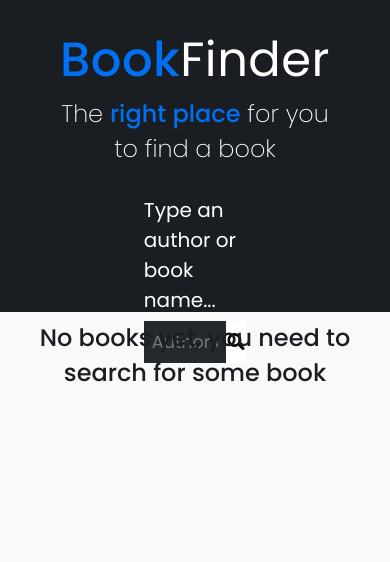
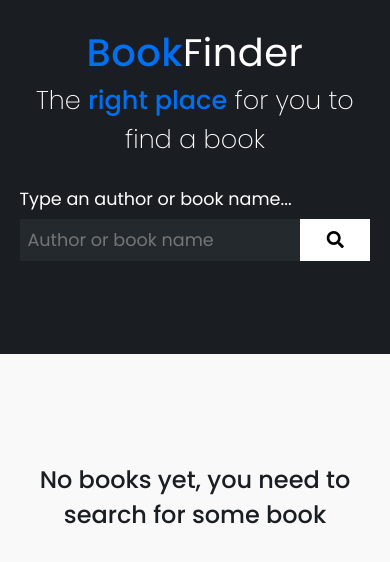
Before and after one commit to TiagoDiass/book-finder, a React (Create React App) app: page / in a window 390 px wide. Shown: the top 562 px of the page. Built offline with nearby package versions, Linux system fonts and the light colour scheme.

Commit message:
:iphone: responsive styles done

```diff
--- a/src/components/BookBlock/styles.js
+++ b/src/components/BookBlock/styles.js
@@ -10,7 +10,7 @@ export const BookBlock = styled.div`
   box-shadow: 0 0 8px 2px rgba(0, 0, 0, 0.25);
   overflow: hidden;
 
-  transition: transform 0.2s ease;
+  transition: transform 0.2s ease, opacity 0.2s ease;
 
   .thumbnail {
     width: 35%;
@@ -63,6 +63,34 @@ export const BookBlock = styled.div`
   &:hover {
     transform: translateY(-9px);
   }
+
+  @media (max-width: 850px) {
+    width: 100%;
+    margin: 0.6rem;
+
+    .thumbnail {
+      width: 25%;
+    }
+
+    .book-data {
+      width: 75%;
+    }
+
+    &:hover {
+      transform: translateY(0);
+      opacity: 0.9;
+    }
+  }
+
+  @media (max-width: 570px) {
+    .thumbnail {
+      width: 35%;
+    }
+
+    .book-data {
+      width: 65%;
+    }
+  }
 `;
 
 export const DetailsButton = styled.button.attrs((props) => ({ type: 'button' }))`
--- a/src/pages/Main/styles.js
+++ b/src/pages/Main/styles.js
@@ -67,6 +67,7 @@ export const InputSection = styled.section`
     display: flex;
     flex-direction: column;
     align-items: center;
+    margin-bottom: 2rem;
 
     .label {
       width: 100%;
@@ -95,7 +96,51 @@ export const InputSection = styled.section`
     .error {
       width: 100%;
       font-size: 0.9rem;
+      margin-bottom: 0.8rem;
     }
+  }
+
+  @media (max-width: 1200px) {
+    form {
+      width: 50%;
+    }
+  }
+
+  @media (max-width: 820px) {
+    .container {
+      width: 90%;
+    }
+
+    form {
+      width: 100%;
+    }
+
+    .label label {
+      font-size: 1.1rem;
+    }
+  }
+
+  @media (max-width: 600px) {
+    .logo {
+      margin-bottom: 1.5rem;
+      text-align: center;
+      color: var(--white);
+
+      h1 {
+        font-size: 2.4rem;
+        letter-spacing: 0.5px;
+        font-weight: 400;
+      }
+
+      h2 {
+        font-size: 1.6rem;
+        font-weight: 300;
+      }
+    }
+  }
+
+  @media (max-width: 520px) {
+    height: 42vh;
   }
 `;
 
@@ -141,7 +186,6 @@ export const SubmitButton = styled.button.attrs((props) => ({
 `;
 
 export const BooksSection = styled.section`
-  margin-top: -2rem;
   display: flex;
   justify-content: center;
   background: transparent;
@@ -154,9 +198,15 @@ export const BooksSection = styled.section`
   }
 
   h1.no-books {
-    margin-top: 2.5rem;
+    margin-top: 6.7rem;
     text-align: center;
     font-weight: 500;
     color: var(--color-primary);
   }
+
+  @media (max-width: 1125px) {
+    .container {
+      width: 100%;
+    }
+  }
 `;
```
